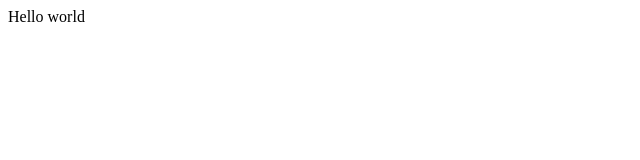
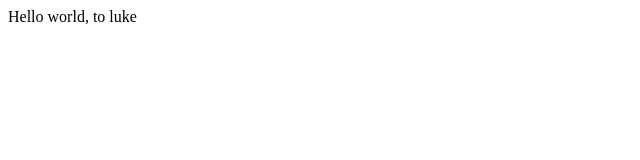
Before and after one commit to pulum0083/opentutorials-luke.y, a plain HTML site: page index.html in a window 1280 px wide. Shown: the full height of the page, 0-640 px from the left. Drawn offline with Linux system fonts and the light colour scheme.

Commit message:
change index.html

```diff
--- a/index.html
+++ b/index.html
@@ -19,6 +19,6 @@
     </head>
 
     <body>
-        Hello world
+        Hello world, to luke
     </body>
 </html>
```
